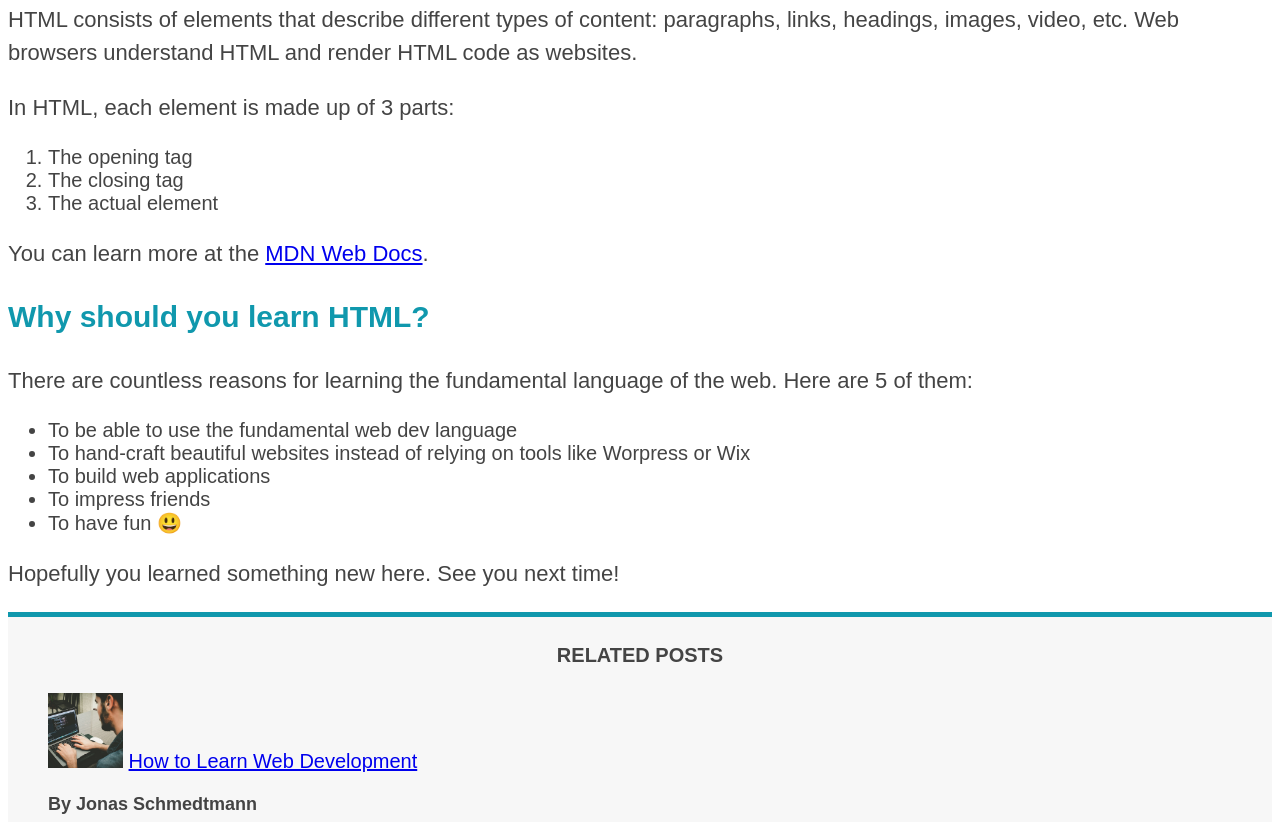
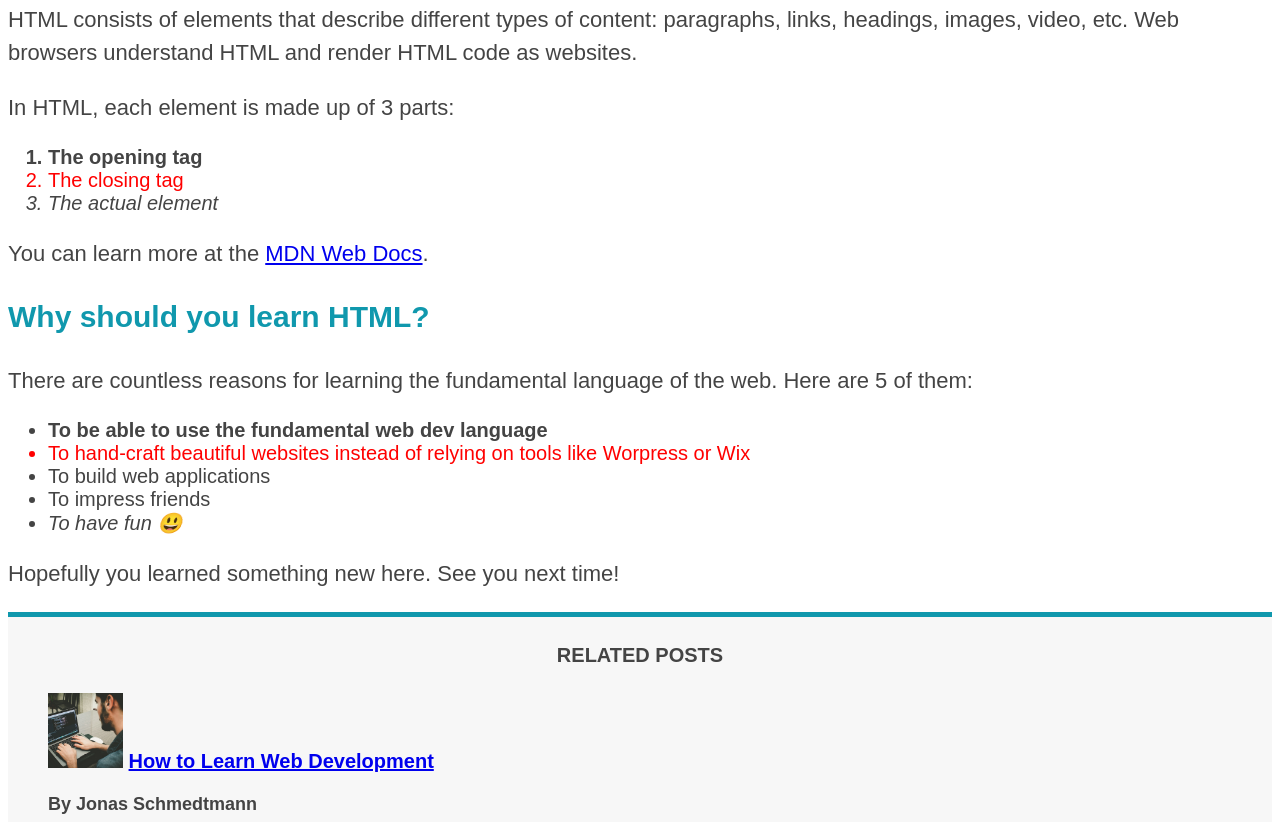
Before and after one commit to ArtiXLog/training-website, a plain HTML site: page index.html in a window 1280 px wide. Shown: the part 838-1660 px from the top of the page. Drawn offline with Linux system fonts and the light colour scheme.

Commit message:
Use pseudo-class

```diff
--- a/style.css
+++ b/style.css
@@ -71,3 +71,15 @@ aside {
   border-top: 5px solid #1098ad;
   border-bottom: 5px solid #1098ad;
 }
+
+li:first-child {
+  font-weight: bold;
+}
+
+li:last-child {
+  font-style: italic;
+}
+
+li:nth-child(2) {
+  color: red;
+}
```
